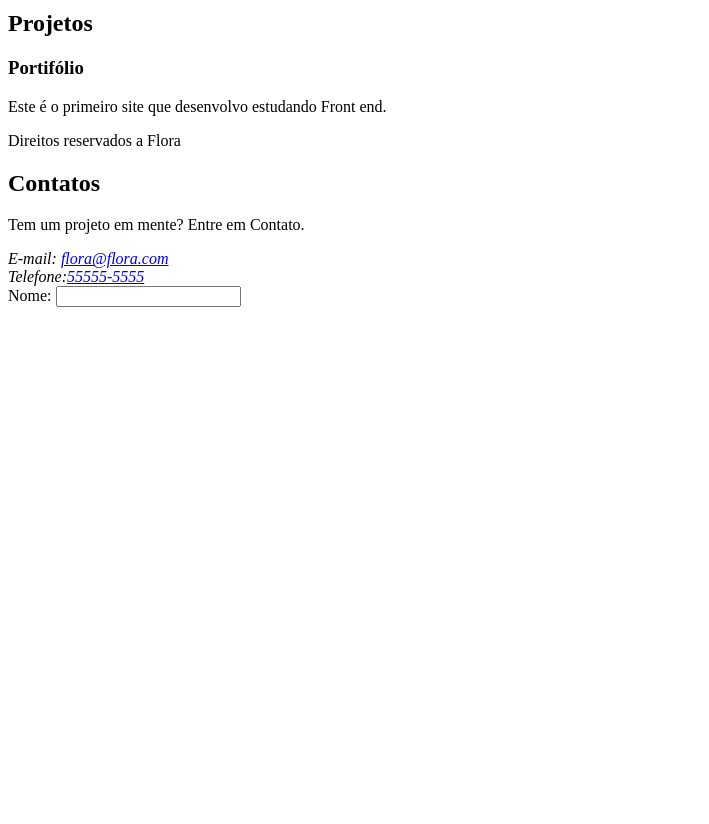
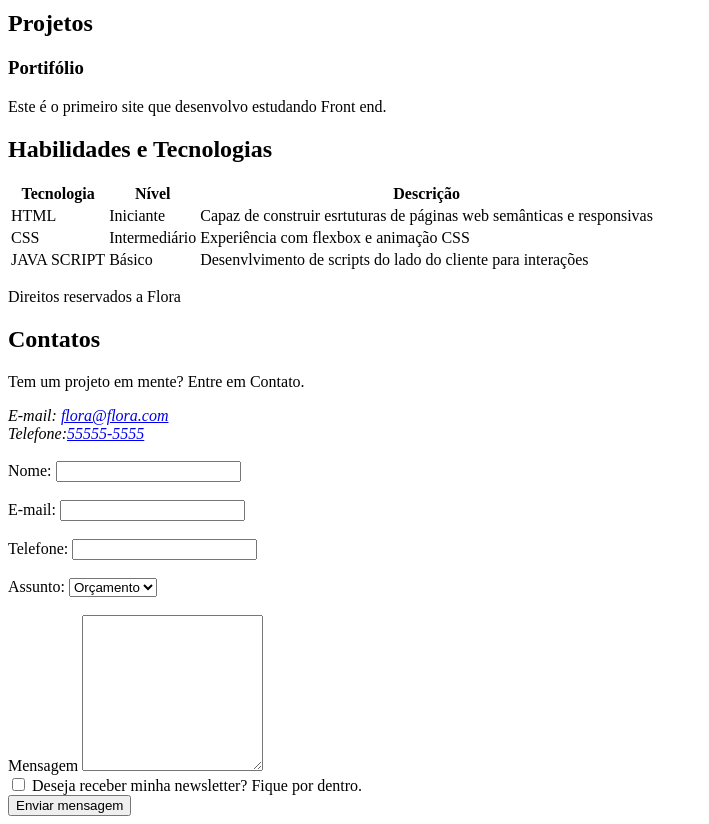
Before and after one commit to julliesouza/Site, a plain HTML site: page index.html in a window 1280 px wide. Shown: the part 680-1504 px from the top of the page, without its empty margins (0-709 px from the left). Before the commit the page ends 995 px from the top, so only its background shows below. Drawn offline with Linux system fonts and the light colour scheme.

Commit message:
adição de formulário e tabela

```diff
--- a/index.html
+++ b/index.html
@@ -59,6 +59,45 @@
         </article>
     </SECtion>
 
+    <section id="habilidades">
+        <h2>Habilidades e Tecnologias</h2>
+
+        <table>
+
+            <thead>
+                <tr>
+                    <th>Tecnologia</th>
+                    <th>Nível</th>
+                    <th>Descrição</th>
+                </tr>
+            </thead>
+
+<tbody>
+    <tr>
+           <td>HTML</td>
+           <td>Iniciante</td>
+           <td>Capaz de construir esrtuturas de páginas web semânticas e responsivas</td>
+</tr>
+
+<tr>
+            <td>CSS</td>
+            <td>Intermediário</td>
+            <td>Experiência com flexbox e animação CSS</td>
+
+<tr>
+            <td>JAVA SCRIPT</td>
+            <td>Básico</td>
+            <td>Desenvlvimento de scripts do lado do cliente para interações</td>
+
+</tr>
+</tbody>
+
+        </table>
+
+    </section>
+
+
+
     <footer>
         <p>Direitos reservados a Flora</p>
 
@@ -72,9 +111,45 @@
                 Telefone:<a href="tel: 55555-5555">55555-5555</a>
             </address>
 
+            <br>
+
+
 <form action="">
     <label for="nome">Nome: </label>
-    <input type="text" id="nome" nome="nome" >
+    <input type="text" id="nome" nome="nome" required> <br>
+
+    <br>
+
+     <label for="email">E-mail: </label>
+    <input type="email" id="email" nome="email" required > <br>
+
+    <br>
+
+      <label for="telefone">Telefone: </label>
+    <input type="tel" id="telefone" nome="telefone" required > <br>
+
+    <br>
+
+    <label for="assunto">Assunto:</label>
+    <select name="assunto" id="assunto">
+<option value="orçamento">Orçamento</option>
+<option value="dúvida">Dúvida</option>
+<option value="outros">Outros</option>
+    </select>
+
+    <br>
+    <br>
+
+
+    <label for="mensagem">Mensagem</label>
+<textarea name="mensagem" id="mensagem" cols="20" rows="10"></textarea> <br>
+
+<input type="checkbox" id=" inscricao" nome="inscricao">
+<label for="inscricao">Deseja receber minha newsletter? Fique por dentro.</label>
+
+<br>
+
+<input type="submit" value="Enviar mensagem">
 
 
 
```
